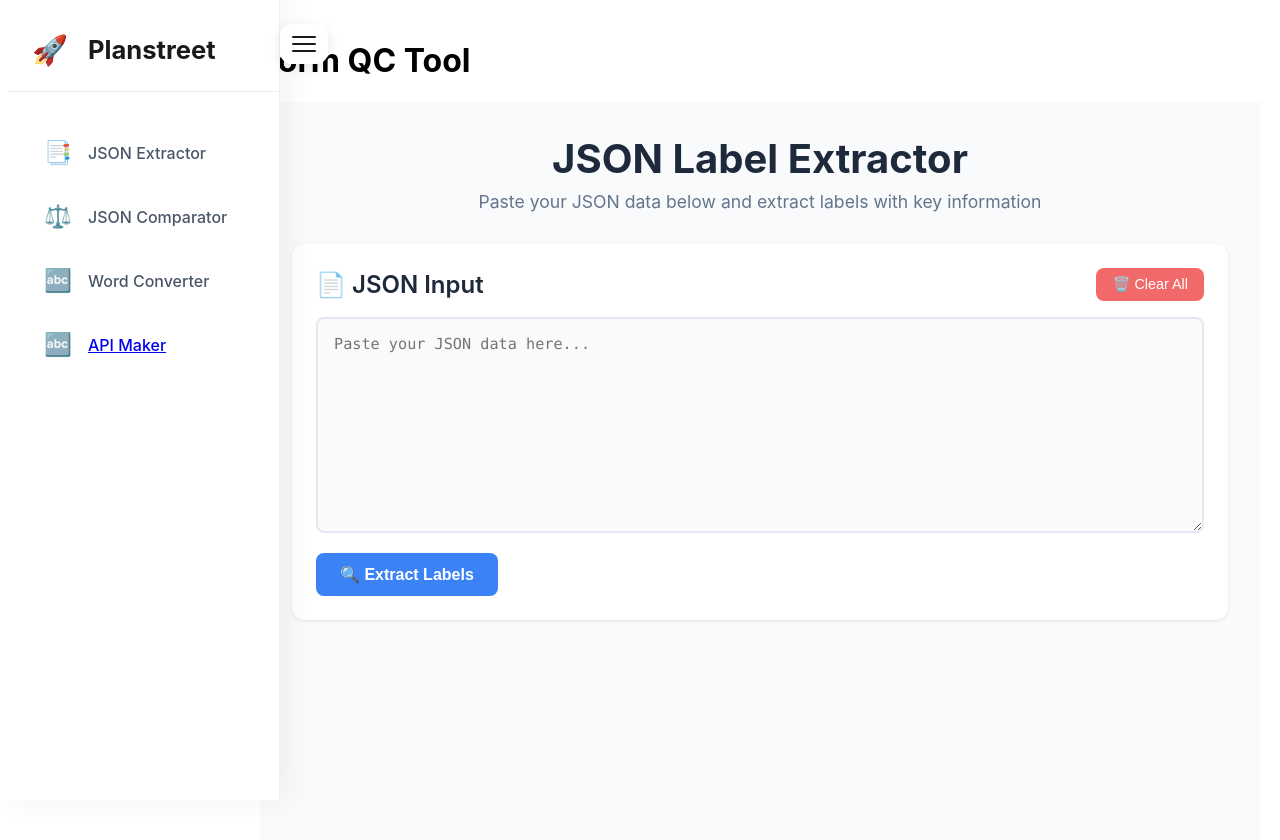
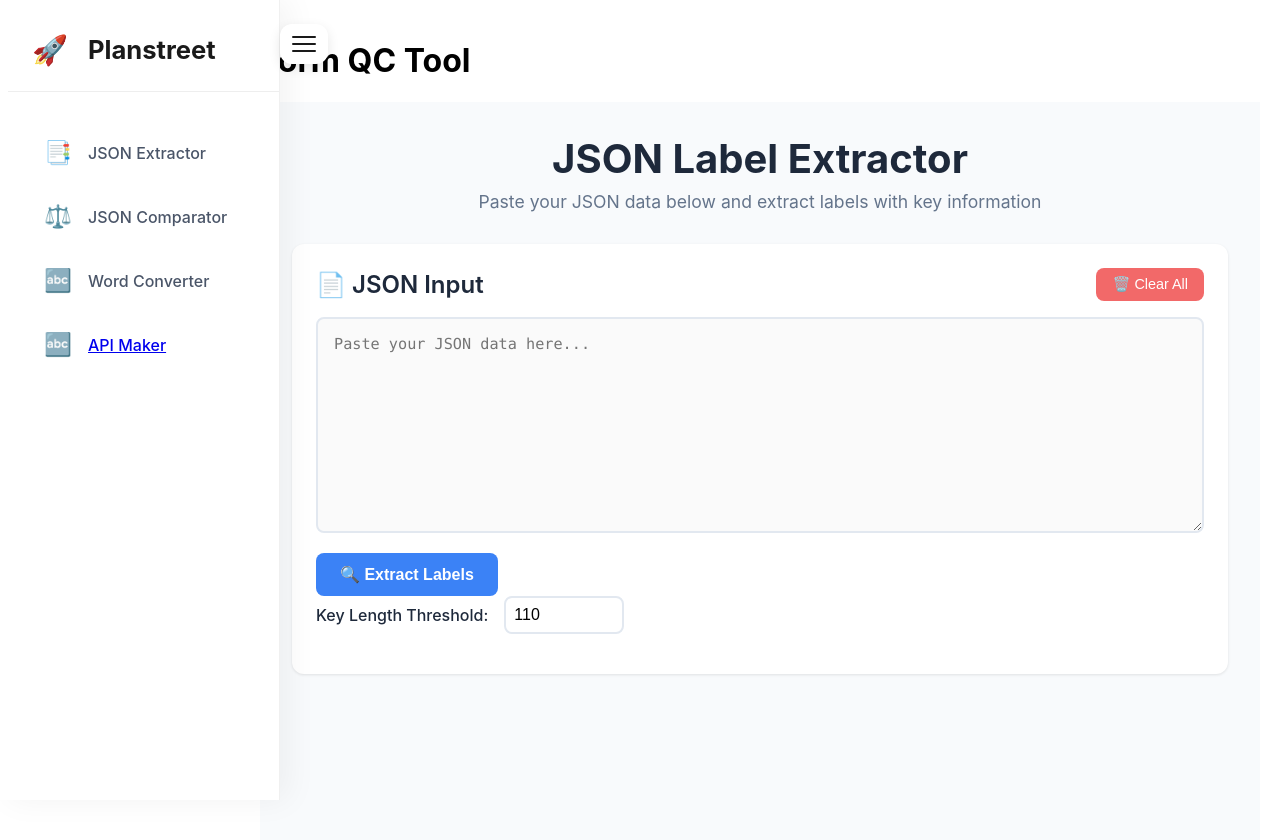
Before and after one commit to mutti-dev/PS-formsqc, a React (Create React App) app: page /extractor in a window 1280 px wide. Shown: the top 840 px of the page. Built offline with nearby package versions, Linux system fonts and the light colour scheme.

Commit message:
Make key length threshold configurable in JSONExtractor
Added a user input to set the key length threshold for warnings about long keys. All logic and UI references to the hardcoded 110 character limit now use the configurable threshold value.

```diff
--- a/src/components/JSONExtractor.js
+++ b/src/components/JSONExtractor.js
@@ -10,6 +10,7 @@ export default function JSONExtractor() {
   const [error, setError] = useState("");
   const [isLoading, setIsLoading] = useState(false);
   const [hiddenTypes, setHiddenTypes] = useState([]);
+  const [keyLengthThreshold, setKeyLengthThreshold] = useState(110);
 
   const handleExtract = () => {
     if (!jsonInput.trim()) {
@@ -79,8 +80,8 @@ export default function JSONExtractor() {
 
   console.log("filtered Data", filteredData);
 
-  // Check for keys exceeding 110 characters
-  const longKeys = data.filter((entry) => entry.key && entry.key.length > 110);
+  // Check for keys exceeding threshold
+  const longKeys = data.filter((entry) => entry.key && entry.key.length > keyLengthThreshold);
 
   // Find duplicate labels
   const labelCounts = {};
@@ -206,6 +207,26 @@ export default function JSONExtractor() {
             {isLoading ? "⏳ Extracting..." : "🔍 Extract Labels"}
           </button>
         </div>
+
+        <div style={{ marginBottom: "1rem", display: "flex", alignItems: "center", gap: "1rem" }}>
+          <label htmlFor="keyLengthThreshold" style={{ fontWeight: 500, color: "#1e293b" }}>
+            Key Length Threshold:
+          </label>
+          <input
+            id="keyLengthThreshold"
+            type="number"
+            min={1}
+            value={keyLengthThreshold}
+            onChange={e => setKeyLengthThreshold(Number(e.target.value))}
+            style={{
+              padding: "8px",
+              border: "2px solid #e2e8f0",
+              borderRadius: "8px",
+              fontSize: "1rem",
+              width: "100px"
+            }}
+          />
+        </div>
       </div>
 
       {/* Results Section */}
@@ -291,7 +312,7 @@ export default function JSONExtractor() {
             <div style={styles.warningBox}>
               <div style={styles.warningHeader}>⚠️ Key Length Warning</div>
               <p style={styles.warningText}>
-                {longKeys.length} key(s) exceed 110 characters:
+                {longKeys.length} key(s) exceed {keyLengthThreshold} characters:
               </p>
               <div style={styles.warningList}>
                 {longKeys.map((entry, idx) => (
@@ -299,7 +320,7 @@ export default function JSONExtractor() {
                     <strong>{entry.label}</strong>: {entry.key.length}{" "}
                     characters
                     <div style={styles.truncatedKey}>
-                      {entry.key.substring(0, 110)}...
+                      {entry.key.substring(0, keyLengthThreshold)}...
                     </div>
                   </div>
                 ))}
@@ -356,13 +377,13 @@ export default function JSONExtractor() {
                         style={{
                           ...styles.keyLength,
                           color:
-                            entry.key && entry.key.length > 110
+                            entry.key && entry.key.length > keyLengthThreshold
                               ? "#e74c3c"
                               : "#27ae60",
                         }}
                       >
                         {entry.key ? entry.key.length : 0}
-                        {entry.key && entry.key.length > 110 && (
+                        {entry.key && entry.key.length > keyLengthThreshold && (
                           <span style={styles.warningIcon}> ⚠️</span>
                         )}
                       </span>
```
